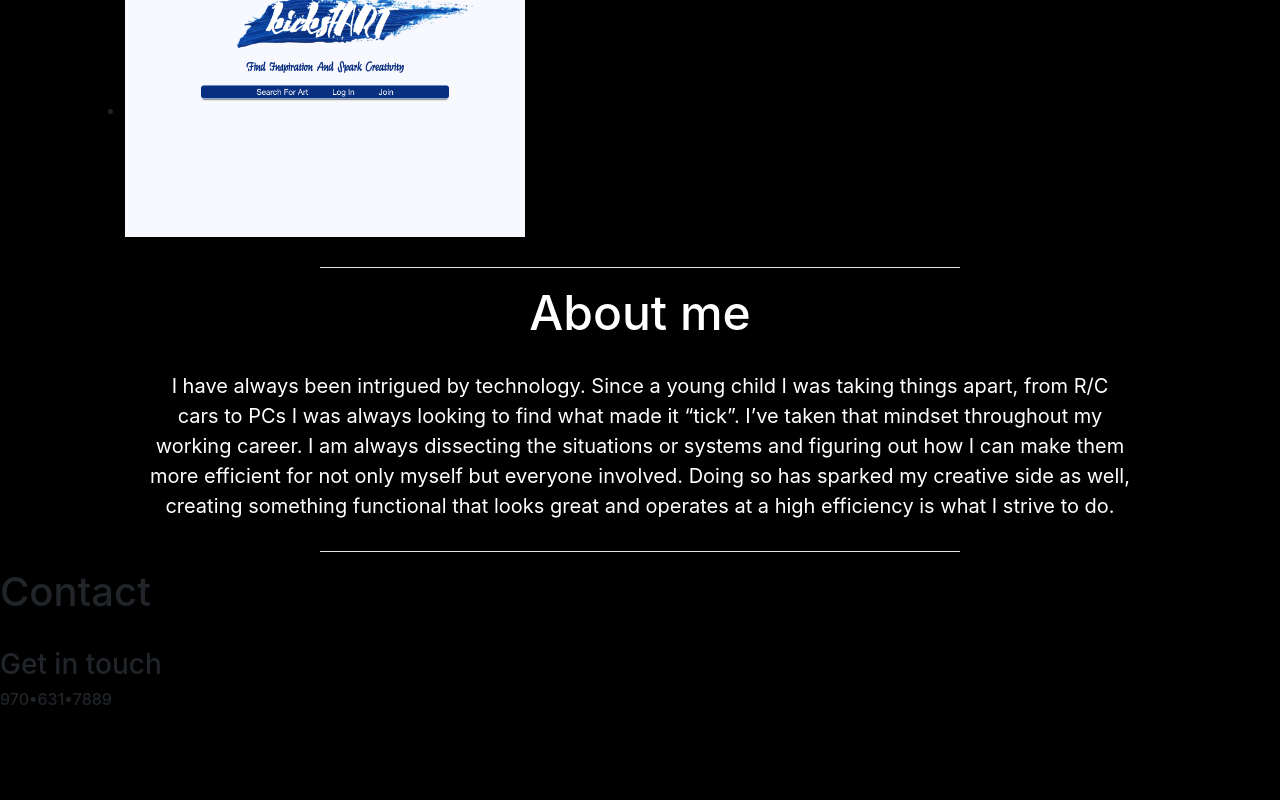
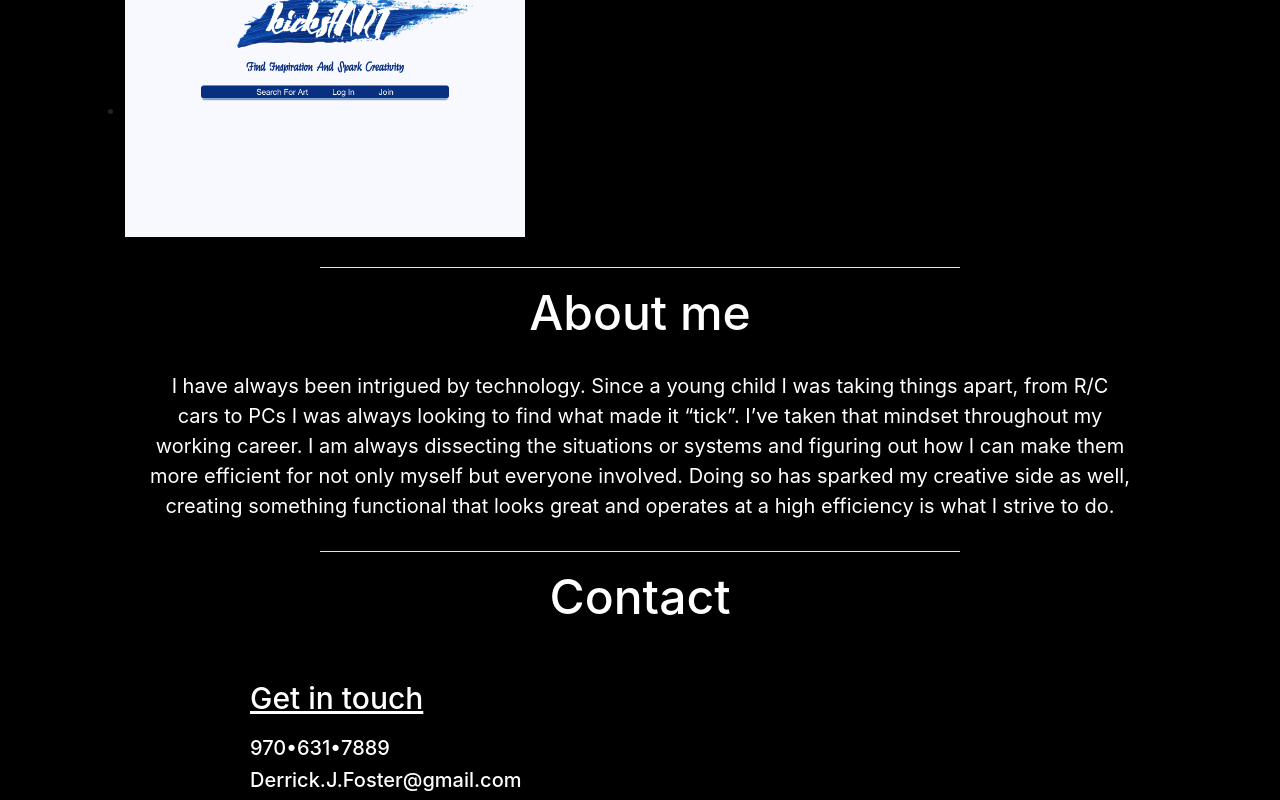
Before and after one commit to DerrickJFoster/Portfolio, a React (Create React App) app in the folder portfolio_site/: page / in a window 1280 px wide. Shown: the part 1062-1862 px from the top of the page. Before the commit the page ends 1779 px from the top, so only its background shows below. Built offline with nearby package versions, Linux system fonts and the light colour scheme.

Commit message:
added contact section

```diff
--- a/portfolio_site/src/App.css
+++ b/portfolio_site/src/App.css
@@ -93,3 +93,26 @@ hr {
 }
 
 /* ABOUT ------------------------------ */
+.contact {
+  margin-left: 250px;
+  margin-right: 250px;
+}
+.contact h1 {
+  /* text-decoration: underline; */
+  color: white;
+  font-size: 3em;
+  margin-bottom: 30px;
+  text-align: center;
+}
+
+.contact h3 {
+  color: white;
+  font-size: 30px;
+  text-decoration: underline;
+  margin-bottom: 20px;
+}
+
+.contact h6 {
+  color: white;
+  font-size: 20px;
+}
--- a/portfolio_site/src/components/contact.js
+++ b/portfolio_site/src/components/contact.js
@@ -8,6 +8,7 @@ class Contact extends Component {
       <br/>
       <h3>Get in touch</h3>
         <h6>970•631•7889</h6>
+        <h6>Derrick.J.Foster@gmail.com</h6>
       </div>
     )
   }
```
